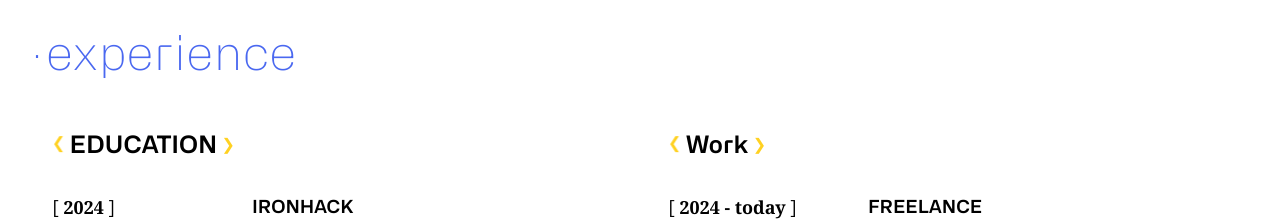
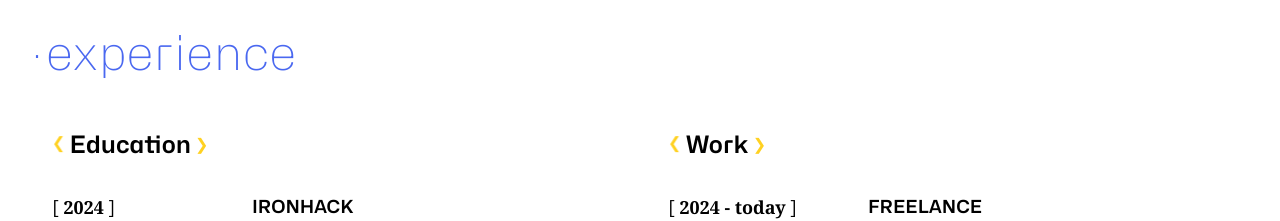
Before and after one commit to mogamiGit/momo-dev-porfolio-astro, an Astro site: page / in a window 1280 px wide. Shown: the part 1380-1601 px from the top of the page. Built offline with nearby package versions, Linux system fonts and the light colour scheme; Astro itself is replaced by a stand-in of ours; a web font is replaced by a local one; what tailwindcss-animated would draw is missing.

Commit message:
Revert "prueba commit"
This reverts commit 0ec3516d6895110e2a3e61afbe0cb62af0eb238d.

```diff
--- a/src/pages/index.astro
+++ b/src/pages/index.astro
@@ -205,7 +205,7 @@ import Tag from "../components/Tag.astro";
 				<div class="px-5 pt-8">
 					<div class="grid grid-cols-1 gap-14 md:grid-cols-2">
 						<div>
-							<TitleSymbol>EDUCATION</TitleSymbol>
+							<TitleSymbol>Education</TitleSymbol>
 							<ListItem
 								year="2024"
 								title="Ironhack"
```
